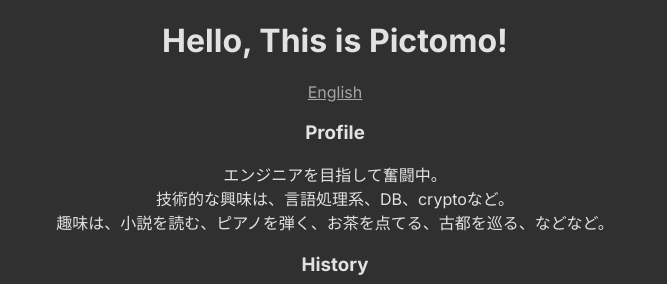
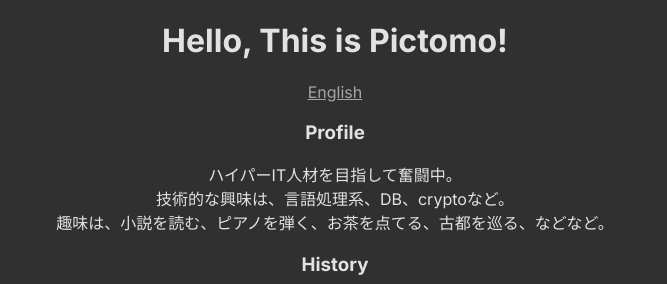
Before and after one commit to pictomo/pictomo.github.io, a Next.js app: page /ja in a window 1280 px wide. Shown: the top 284 px of the page, without its empty margins (305-972 px from the left). Built offline with nearby package versions, Linux system fonts and the light colour scheme.

Commit message:
[feat]update intro statement

```diff
--- a/app/components/home.tsx
+++ b/app/components/home.tsx
@@ -16,7 +16,7 @@ const Home = ({ locale }: { locale: I18nLocale }) => {
           {
             ja: (
               <p>
-                エンジニアを目指して奮闘中。
+                ハイパーIT人材を目指して奮闘中。
                 <br />
                 技術的な興味は、言語処理系、DB、cryptoなど。
                 <br />
@@ -25,7 +25,7 @@ const Home = ({ locale }: { locale: I18nLocale }) => {
             ),
             en: (
               <p>
-                I'm striving to become an engineer.
+                I'm striving to become a hyper-IT talent.
                 <br />
                 My technical interests are language processing, DB, crypto, etc.
                 <br />
```
